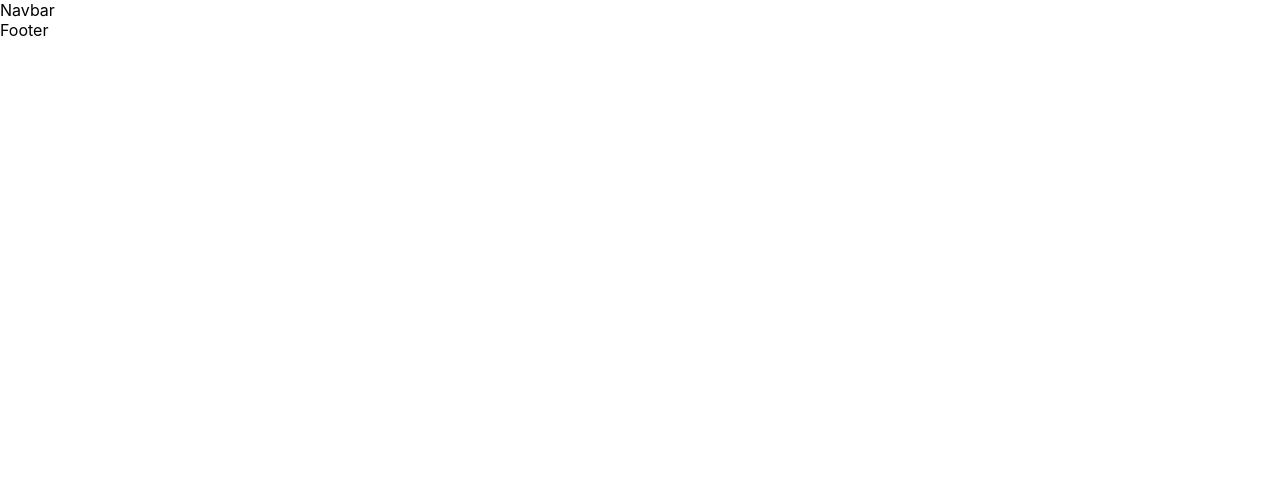
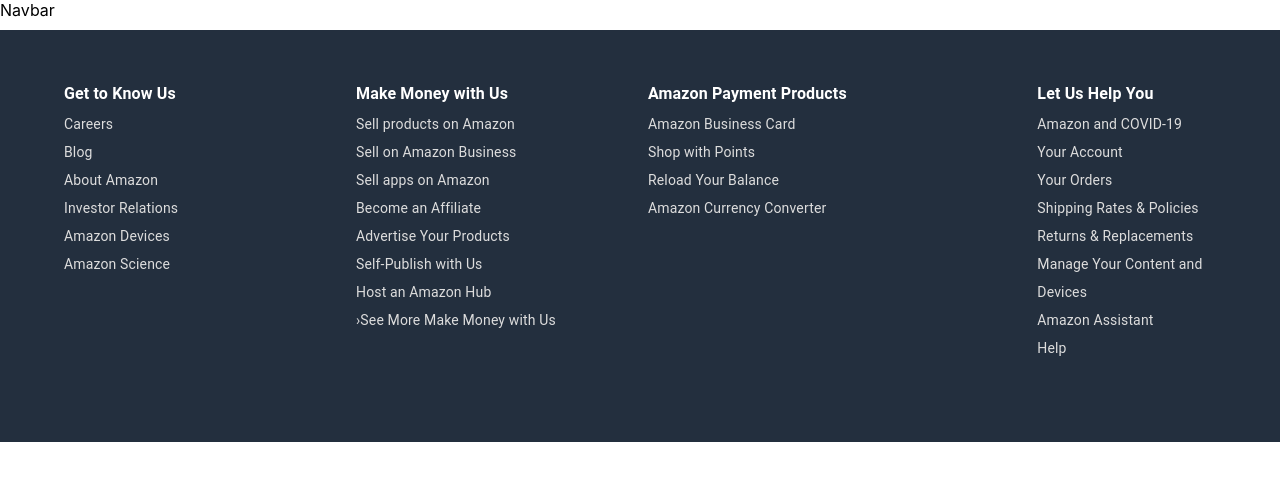
Before and after one commit to MehulP03/amazon-redeem-clone, a React (Create React App) app: page / in a window 1280 px wide. Shown: the top 480 px of the page. Built offline with nearby package versions, Linux system fonts and the light colour scheme.

Commit message:
Footer added

```diff
--- a/package.json
+++ b/package.json
@@ -3,6 +3,9 @@
   "version": "0.1.0",
   "private": true,
   "dependencies": {
+    "@emotion/react": "^11.9.3",
+    "@emotion/styled": "^11.9.3",
+    "@mui/material": "^5.8.6",
     "@testing-library/jest-dom": "^5.14.1",
     "@testing-library/react": "^13.0.0",
     "@testing-library/user-event": "^13.2.1",
--- a/src/components/Footer.js
+++ b/src/components/Footer.js
@@ -1,8 +1,56 @@
+import { Container, Grid, Typography } from '@mui/material'
 import React from 'react'
 
 function Footer() {
   return (
-    <div>Footer</div>
+    <div style={{ backgroundColor: '#232F3E' , marginTop:10}}>
+      <Container maxWidth="lg" sx={{ p: 6, pb:10 }}>
+        <Grid container spacing={2}>
+          <Grid item xs={3}>
+            <Typography sx={{ fontWeight: 700, fontSize: '16px', color: '#FFF', lineHeight: 2 }} >Get to Know Us</Typography>
+            <Typography component="div" sx={{ lineHeight: 1.75 }}><a href="/" style={{ textDecoration: 'none', color: '#DDD', fontSize: '14px' }}>Careers </a></Typography>
+            <Typography component="div" sx={{ lineHeight: 1.75 }}><a href="/" style={{ textDecoration: 'none', color: '#DDD', fontSize: '14px' }}>Blog </a></Typography>
+            <Typography component="div" sx={{ lineHeight: 1.75 }}><a href="/" style={{ textDecoration: 'none', color: '#DDD', fontSize: '14px' }}>About Amazon </a></Typography>
+            <Typography component="div" sx={{ lineHeight: 1.75 }}><a href="/" style={{ textDecoration: 'none', color: '#DDD', fontSize: '14px' }}>Investor Relations</a></Typography>
+            <Typography component="div" sx={{ lineHeight: 1.75 }}><a href="/" style={{ textDecoration: 'none', color: '#DDD', fontSize: '14px' }}>Amazon Devices</a></Typography>
+            <Typography component="div" sx={{ lineHeight: 1.75 }}><a href="/" style={{ textDecoration: 'none', color: '#DDD', fontSize: '14px' }}>Amazon Science </a></Typography>
+          </Grid>
+
+          <Grid item xs={3}>
+            <Typography sx={{ fontWeight: 700, fontSize: '16px', color: '#FFF', lineHeight: 2 }} >Make Money with Us</Typography>
+            <Typography component="div" sx={{ lineHeight: 1.75 }}><a href="/" style={{ textDecoration: 'none', color: '#DDD', fontSize: '14px' }}>Sell products on Amazon</a></Typography>
+            <Typography component="div" sx={{ lineHeight: 1.75 }}><a href="/" style={{ textDecoration: 'none', color: '#DDD', fontSize: '14px' }}>Sell on Amazon Business</a></Typography>
+            <Typography component="div" sx={{ lineHeight: 1.75 }}><a href="/" style={{ textDecoration: 'none', color: '#DDD', fontSize: '14px' }}>Sell apps on Amazon</a></Typography>
+            <Typography component="div" sx={{ lineHeight: 1.75 }}><a href="/" style={{ textDecoration: 'none', color: '#DDD', fontSize: '14px' }}>Become an Affiliate</a></Typography>
+            <Typography component="div" sx={{ lineHeight: 1.75 }}><a href="/" style={{ textDecoration: 'none', color: '#DDD', fontSize: '14px' }}>Advertise Your Products</a></Typography>
+            <Typography component="div" sx={{ lineHeight: 1.75 }}><a href="/" style={{ textDecoration: 'none', color: '#DDD', fontSize: '14px' }}>Self-Publish with Us</a></Typography>
+            <Typography component="div" sx={{ lineHeight: 1.75 }}><a href="/" style={{ textDecoration: 'none', color: '#DDD', fontSize: '14px' }}>Host an Amazon Hub</a></Typography>
+            <Typography component="div" sx={{ lineHeight: 1.75 }}><a href="/" style={{ textDecoration: 'none', color: '#DDD', fontSize: '14px' }}> ›See More Make Money with Us </a></Typography>
+          </Grid>
+
+          <Grid item xs={4}>
+            <Typography sx={{ fontWeight: 700, fontSize: '16px', color: '#FFF', lineHeight: 2 }} >Amazon Payment Products</Typography>
+            <Typography component="div" sx={{ lineHeight: 1.75 }}><a href="/" style={{ textDecoration: 'none', color: '#DDD', fontSize: '14px' }}>Amazon Business Card</a></Typography>
+            <Typography component="div" sx={{ lineHeight: 1.75 }}><a href="/" style={{ textDecoration: 'none', color: '#DDD', fontSize: '14px' }}>Shop with Points</a></Typography>
+            <Typography component="div" sx={{ lineHeight: 1.75 }}><a href="/" style={{ textDecoration: 'none', color: '#DDD', fontSize: '14px' }}>Reload Your Balance</a></Typography>
+            <Typography component="div" sx={{ lineHeight: 1.75 }}><a href="/" style={{ textDecoration: 'none', color: '#DDD', fontSize: '14px' }}>Amazon Currency Converter</a></Typography>
+          </Grid>
+
+          <Grid item xs={2}>
+            <Typography sx={{ fontWeight: 700, fontSize: '16px', color: '#FFF', lineHeight: 2 }} >Let Us Help You</Typography>
+            <Typography component="div" sx={{ lineHeight: 1.75 }}><a href="/" style={{ textDecoration: 'none', color: '#DDD', fontSize: '14px' }}>Amazon and COVID-19</a></Typography>
+            <Typography component="div" sx={{ lineHeight: 1.75 }}><a href="/" style={{ textDecoration: 'none', color: '#DDD', fontSize: '14px' }}>Your Account</a></Typography>
+            <Typography component="div" sx={{ lineHeight: 1.75 }}><a href="/" style={{ textDecoration: 'none', color: '#DDD', fontSize: '14px' }}>Your Orders</a></Typography>
+            <Typography component="div" sx={{ lineHeight: 1.75 }}><a href="/" style={{ textDecoration: 'none', color: '#DDD', fontSize: '14px' }}>Shipping Rates & Policies</a></Typography>
+            <Typography component="div" sx={{ lineHeight: 1.75 }}><a href="/" style={{ textDecoration: 'none', color: '#DDD', fontSize: '14px' }}>Returns & Replacements</a></Typography>
+            <Typography component="div" sx={{ lineHeight: 1.75 }}><a href="/" style={{ textDecoration: 'none', color: '#DDD', fontSize: '14px' }}>Manage Your Content and Devices</a></Typography>
+            <Typography component="div" sx={{ lineHeight: 1.75 }}><a href="/" style={{ textDecoration: 'none', color: '#DDD', fontSize: '14px' }}>Amazon Assistant</a></Typography>
+            <Typography component="div" sx={{ lineHeight: 1.75 }}><a href="/" style={{ textDecoration: 'none', color: '#DDD', fontSize: '14px' }}>Help</a></Typography>
+          </Grid>
+
+        </Grid>
+      </Container>
+    </div>
   )
 }
 
```
Also changed, not shown: 1 other file (tests, documents, lock files or other folders).
